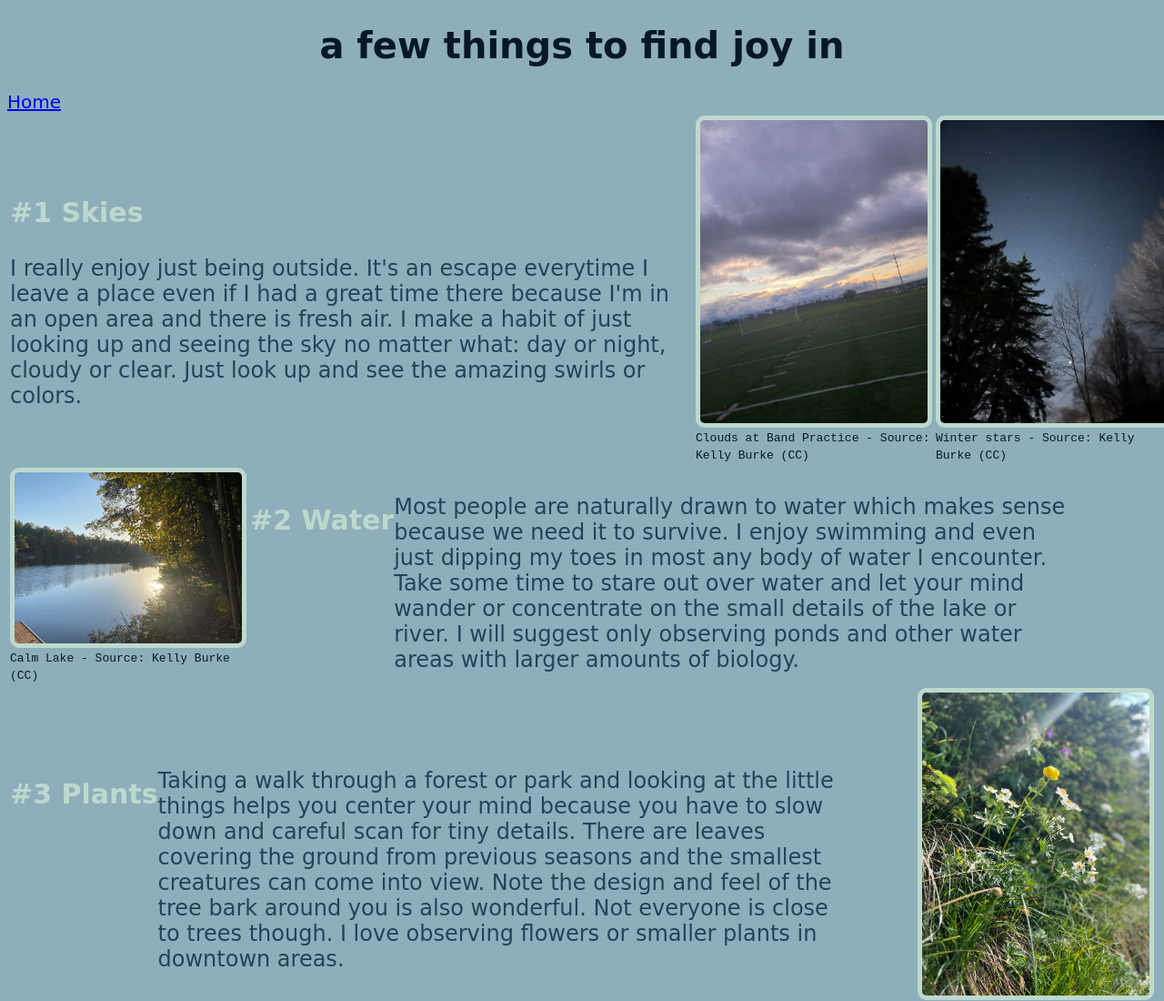
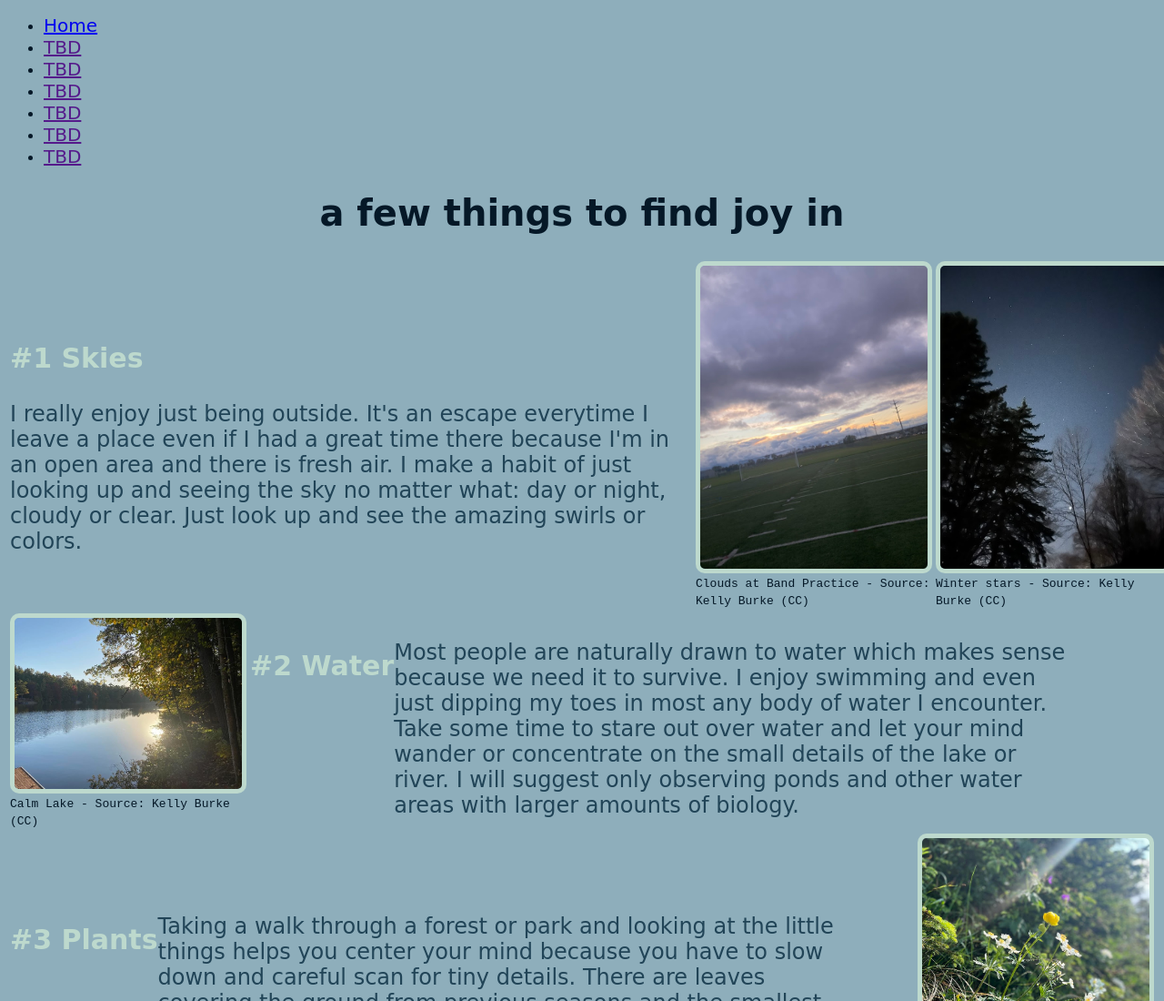
Before and after one commit to Ms-Heft-s-Classroom/first-website-kellyb11, a plain HTML site: page first-site.html in a window 1280 px wide. Shown: the top 1100 px of the page at 91% size. Drawn offline with Linux system fonts and the light colour scheme.

Commit message:
Update first-site.html
Added nav bar

```diff
--- a/first-site.html
+++ b/first-site.html
@@ -5,10 +5,17 @@
     </head>
     <title>My First Website</title>
     <body>
+        <ul>
+            <li><a href="index.html">Home</a></li>
+            <li><a href="">TBD</a></li>
+            <li><a href="">TBD</a></li>
+            <li><a href="">TBD</a></li>
+            <li><a href="">TBD</a></li>
+            <li><a href="">TBD</a></li>
+            <li><a href="">TBD</a></li>
+        </ul>
 
         <h1>a few things to find joy in</h1>
-
-        <a href="index.html">Home</a>
 
         <table>
             <tr>
```
